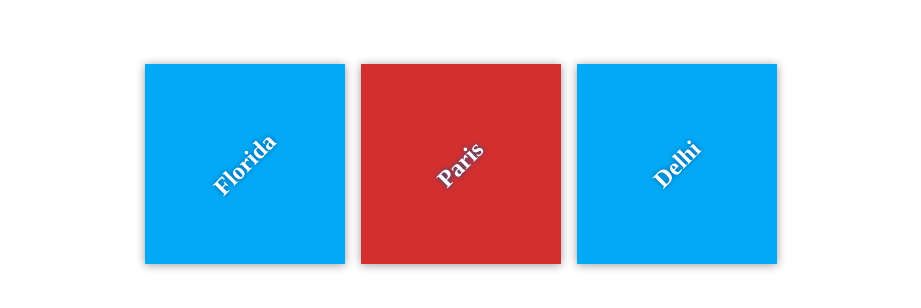
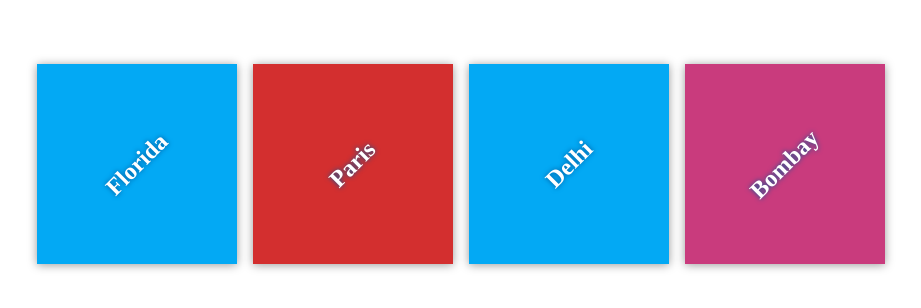
Before and after one commit to vaidyapadma/my-travel-plans, a plain HTML site: page index.html in a window 1280 px wide. Shown: the part 236-544 px from the top of the page, without its empty margins (179-1100 px from the left). Drawn offline with Linux system fonts and the light colour scheme.

Commit message:
Add Bombay as destination

```diff
--- a/css/app.css
+++ b/css/app.css
@@ -62,3 +62,7 @@ h2 {
 #Delhi {
     background-color: #903bc9;
 }
+
+#Bombay {
+    background-color: #c93b7d;
+}
--- a/index.html
+++ b/index.html
@@ -24,6 +24,11 @@
                 <h2>Delhi</h2>
 
             </div>
+
+            <div class="destination" id="Bombay">
+                <h2>Bombay</h2>
+
+            </div>
         </div>
     </div>
 
```
